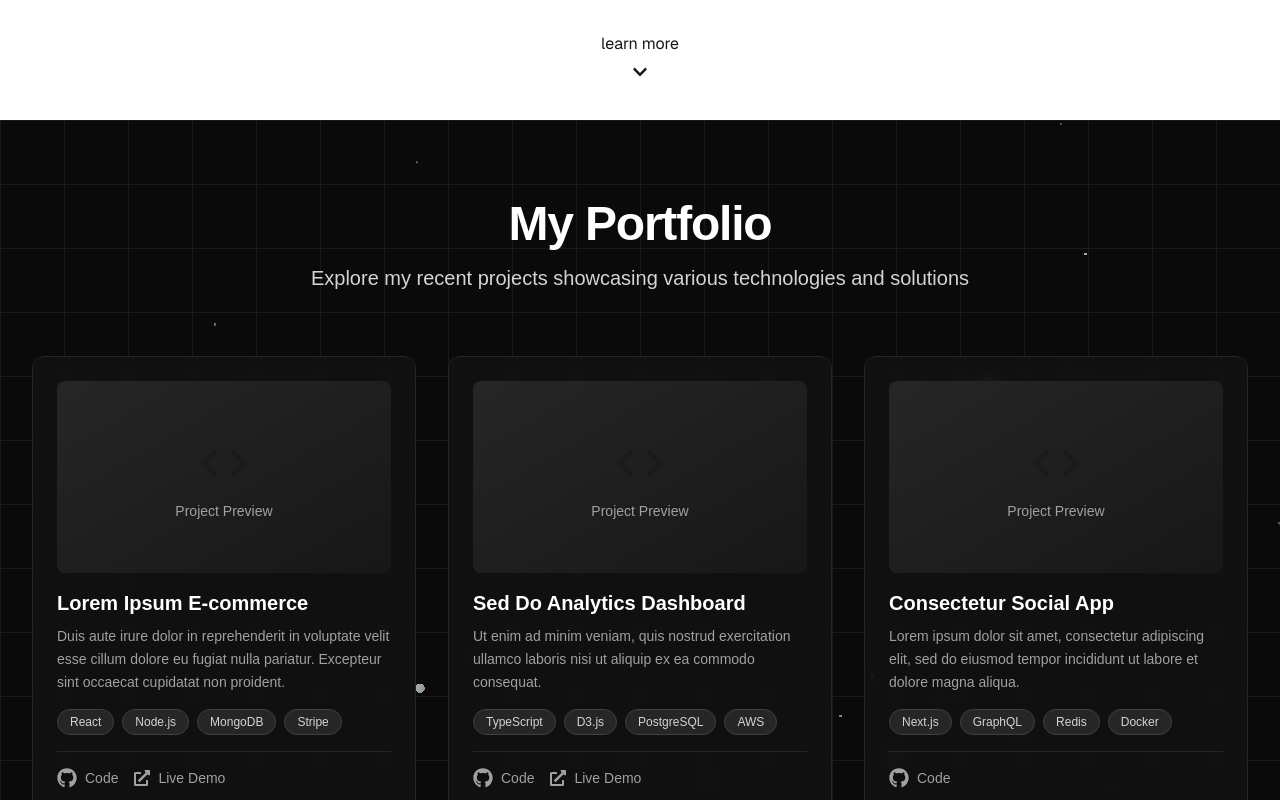
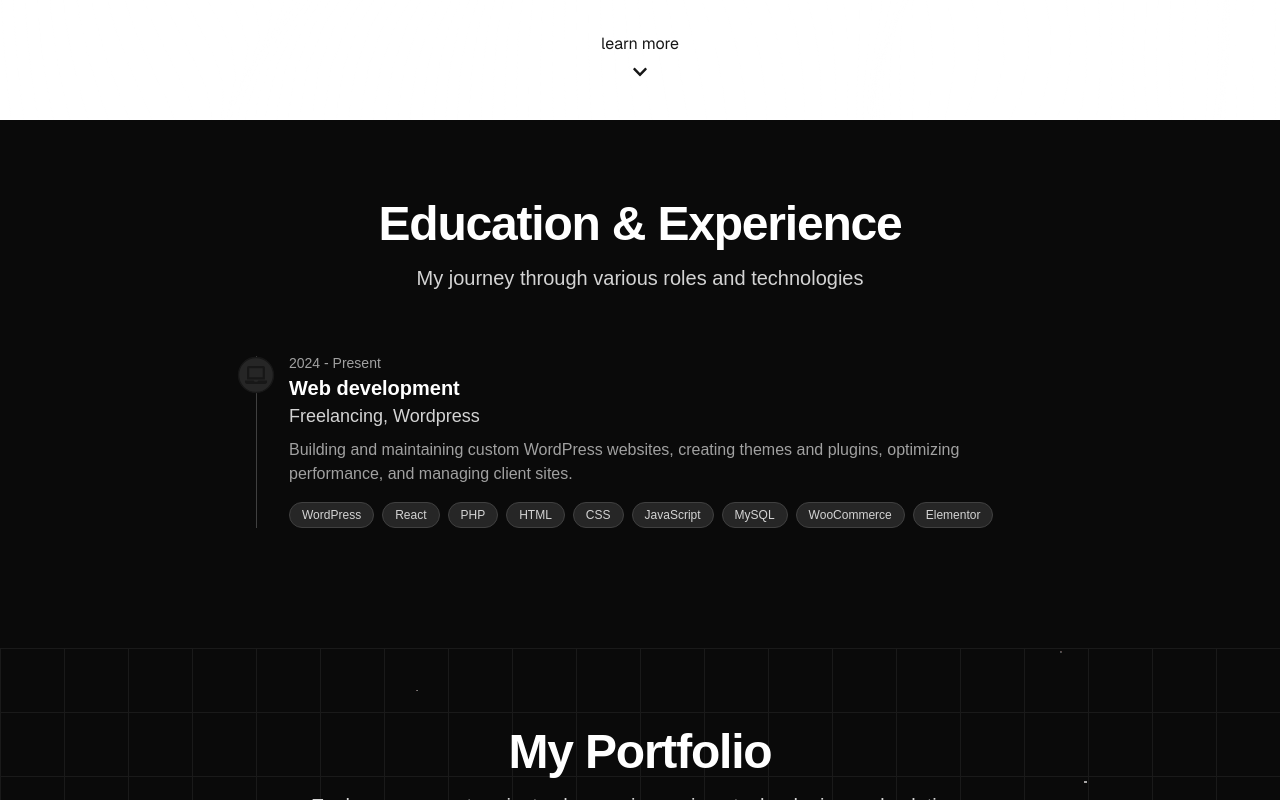
Before and after one commit to robertplawski/robertplawski.pl, a Next.js app: page / in a window 1280 px wide. Shown: the part 680-1480 px from the top of the page. Built offline with nearby package versions, Linux system fonts and the light colour scheme.

Commit message:
Added a professional experience section

```diff
--- /dev/null
+++ b/src/app/ProfessionalExperience.tsx
@@ -0,0 +1,87 @@
+import React, { ReactNode } from "react";
+import { FaGraduationCap, FaLaptop } from "react-icons/fa";
+
+interface Experience {
+  id: number;
+  icon: ReactNode;
+  company: string;
+  position: string;
+  period: string;
+  description: string;
+  technologies: string[];
+}
+
+const experiences: Experience[] = [
+  {
+    id: 1,
+    icon: <FaLaptop />,
+    company: "Freelancing, Wordpress",
+    position: "Web development",
+    period: "2024 - Present",
+    description:
+      "Building and maintaining custom WordPress websites, creating themes and plugins, optimizing performance, and managing client sites.",
+    technologies: [
+      "WordPress",
+      "React",
+      "PHP",
+      "HTML",
+      "CSS",
+      "JavaScript",
+      "MySQL",
+      "WooCommerce",
+      "Elementor",
+    ],
+  },
+];
+
+export default function ProfessionalExperience() {
+  return (
+    <section
+      id="experience"
+      className="py-20 px-4 sm:px-6 lg:px-8 bg-neutral-950"
+    >
+      <div className="mx-auto max-w-3xl">
+        <div className="text-center mb-16">
+          <h2 className="text-4xl font-bold tracking-tight text-white sm:text-5xl mb-4">
+            Education & Experience
+          </h2>
+          <p className="text-xl text-neutral-300 max-w-2xl mx-auto">
+            My journey through various roles and technologies
+          </p>
+        </div>
+
+        <ol className="relative border-l border-neutral-700">
+          {experiences.map((experience) => (
+            <li key={experience.id} className="mb-10 ml-8">
+              <div className="absolute p-1 scale-140 -translate-x-2  bg-neutral-800 rounded-full mt-1.5 -left-1.5 border border-neutral-900">
+                {experience.icon}
+              </div>
+              <div className="mb-1 text-sm font-normal leading-none text-neutral-400">
+                {experience.period}
+              </div>
+              <h3 className="text-xl font-semibold text-white">
+                {experience.position}
+              </h3>
+              <p className="text-lg text-neutral-300 mb-2">
+                {experience.company}
+              </p>
+              <p className="mb-4 text-base font-normal text-neutral-400">
+                {experience.description}
+              </p>
+              <div className="flex flex-wrap gap-2">
+                {experience.technologies.map((tech) => (
+                  <span
+                    key={tech}
+                    className="px-3 py-1 bg-neutral-800 text-neutral-300 text-xs font-medium rounded-full border border-neutral-700"
+                  >
+                    {tech}
+                  </span>
+                ))}
+              </div>
+            </li>
+          ))}
+        </ol>
+      </div>
+    </section>
+  );
+}
--- a/src/app/page.tsx
+++ b/src/app/page.tsx
@@ -17,6 +17,7 @@ import { JobStatus } from "@/app/JobStatus";
 import { CurrentYear } from "@/app/CurrentYear";
 import EyeCandy from "./EyeCandy";
 import Portfolio from "./Portfolio";
+import ProfessionalExperience from "./ProfessionalExperience";
 
 const CONFIG = {
   experimental: true,
@@ -122,6 +123,7 @@ export default function Home() {
           </div>
         )}
       </div>
+      <ProfessionalExperience />
       <Portfolio />
     </>
   );
```
